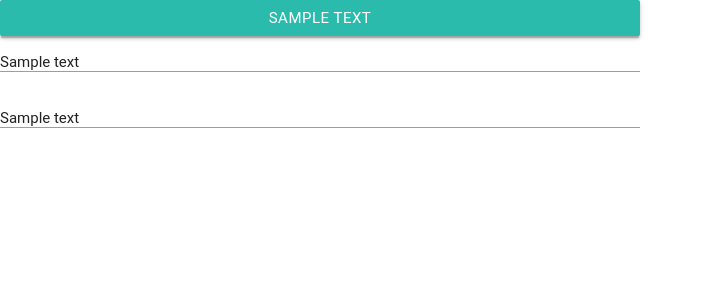
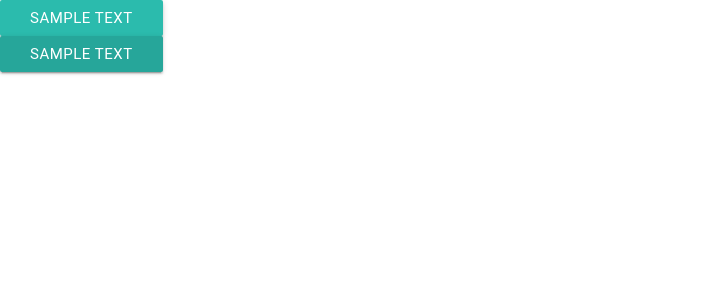
Before and after one commit to ThierryDeruyttere/Appy-Server, a Python web app: template templates/output.html in a window 1280 px wide. Shown: the top 300 px of the page, without its empty margins (0-705 px from the left). Run offline with Jinja, Linux system fonts and the light colour scheme; the template is opened without the code that fills it, so the values that code supplies are empty; some libraries are stand-ins or nearby versions; some web fonts are replaced.

Commit message:
Cleanup & copy received appy to output

```diff
--- a/templates/output.html
+++ b/templates/output.html
@@ -13,38 +13,17 @@
   <body>
     <app>
       <div>
-        <button class="btn" :style="{width: Button0.width+'%', height: Button0.height+'%'}"
+        <button class="btn" :style="{width: +'%', height: +'%'}"
         v-text="Button0.name"
-        @click="Plus1_method">
+        @click="">
 </button>
 
       </div>
       <div>
-        <div class="label"
-     v-text="Plus1.result"
-     v-show="Label1.visibility">
-</div>
-
-      </div>
-      <div>
-        <div class="input-field">
-  <input type="text" class="validate" :style="{width: Textbox2.width+'%', height: Textbox2.height+'%'}"
-         v-model="Textbox2.name"
-         v-show="Textbox2.visibility">
-  </input>
-</div>
-
-      </div>
-      <div>
-        <div class="input-field">
-  <input type="text" class="validate" :style="{width: Textbox3.width+'%', height: Textbox3.height+'%'}"
-         v-model="Textbox3.name"
-         v-show="Textbox3.visibility">
-  </input>
-</div>
-
-      </div>
-      <div>
+        <button class="btn" :style="{width: +'%', height: +'%'}"
+        v-text="Button1.name"
+        @click="">
+</button>
 
       </div>
 
@@ -59,11 +38,8 @@
       var vm = new Vue({
         el: 'app',
         data: {
-          Button0: {"visibility":true,"name":"Sample text","width":50,"height":50},
-          Label1: {"visibility":true,"name":"Sample text","width":50,"height":50},
-          Textbox2: {"visibility":true,"name":"Sample text","width":50,"height":50},
-          Textbox3: {"visibility":true,"name":"Sample text","width":50,"height":50},
-          Plus1: {"result":null},
+          Button0: {"visibility":true,"dim":{},"name":"Sample text"},
+          Button1: {"visibility":true,"dim":{},"name":"Sample text"},
         },
         computed: {
           // computed_1: function() {
@@ -71,11 +47,6 @@
           // }
         },
         methods: {
-          Plus1_method: function() {
-  this.Plus1.result = this.Textbox2.name + this.Textbox3.name;
-  return null;
-}
-,
           // method_1: function() {
           //   this.component_4.properties.name.value = this.computed_1
           // }
```
Also changed, not shown: appy_server/middleware/django-crossdomainxhr-middleware.py (+5 -5 lines), appy_server/views.py (+4 -5 lines), appy_server/urls.py (line endings or trailing spaces).
